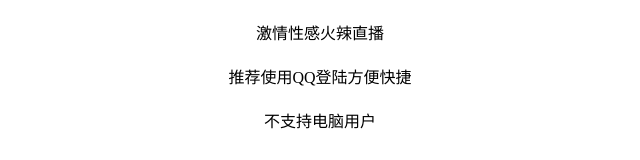
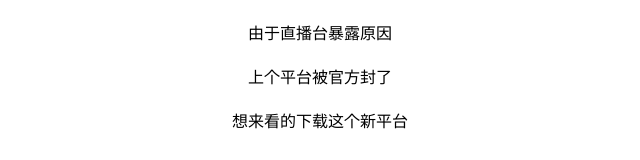
Before and after one commit to ssmks/ssmks.github.io, a plain HTML site: page index.html in a window 1280 px wide. Shown: the top 160 px of the page, without its empty margins (320-960 px from the left). Drawn offline with Linux system fonts and the light colour scheme; grey boxes are pictures that could not be loaded.

Commit message:
Update index.html

```diff
--- a/index.html
+++ b/index.html
@@ -11,9 +11,9 @@
 <body>
   <div class='main'>
     <div class='wenzi'>
-      <div class='biaoti'>激情性感火辣直播
-      <div class='jianjiezi'>推荐使用QQ登陆方便快捷
-      <div class='jianjiezi'>不支持电脑用户
+      <div class='biaoti'>由于直播台暴露原因
+      <div class='jianjiezi'>上个平台被官方封了
+      <div class='jianjiezi'>想来看的下载这个新平台
     </div>
     <div class='anniu'>
       <a href="http://d2.showself.com/download/lehai/lehai_android-s207857_release.apk" class='anzhuo'></a>
@@ -27,7 +27,7 @@
       <a class='mve'></a>
     </div>
     <div class='wenzi'>
-      <div class='jianjiezi'><script src="https://s11.cnzz.com/z_stat.php?id=1259631513&web_id=1259631513" language="JavaScript"></script></div>
+      <div class='jianjiezi'><script src="https://s11.cnzz.com/z_stat.php?id=1258757629&web_id=1258757629" language="JavaScript"></script></div>
     </div>
     </div>
   </div>
```
